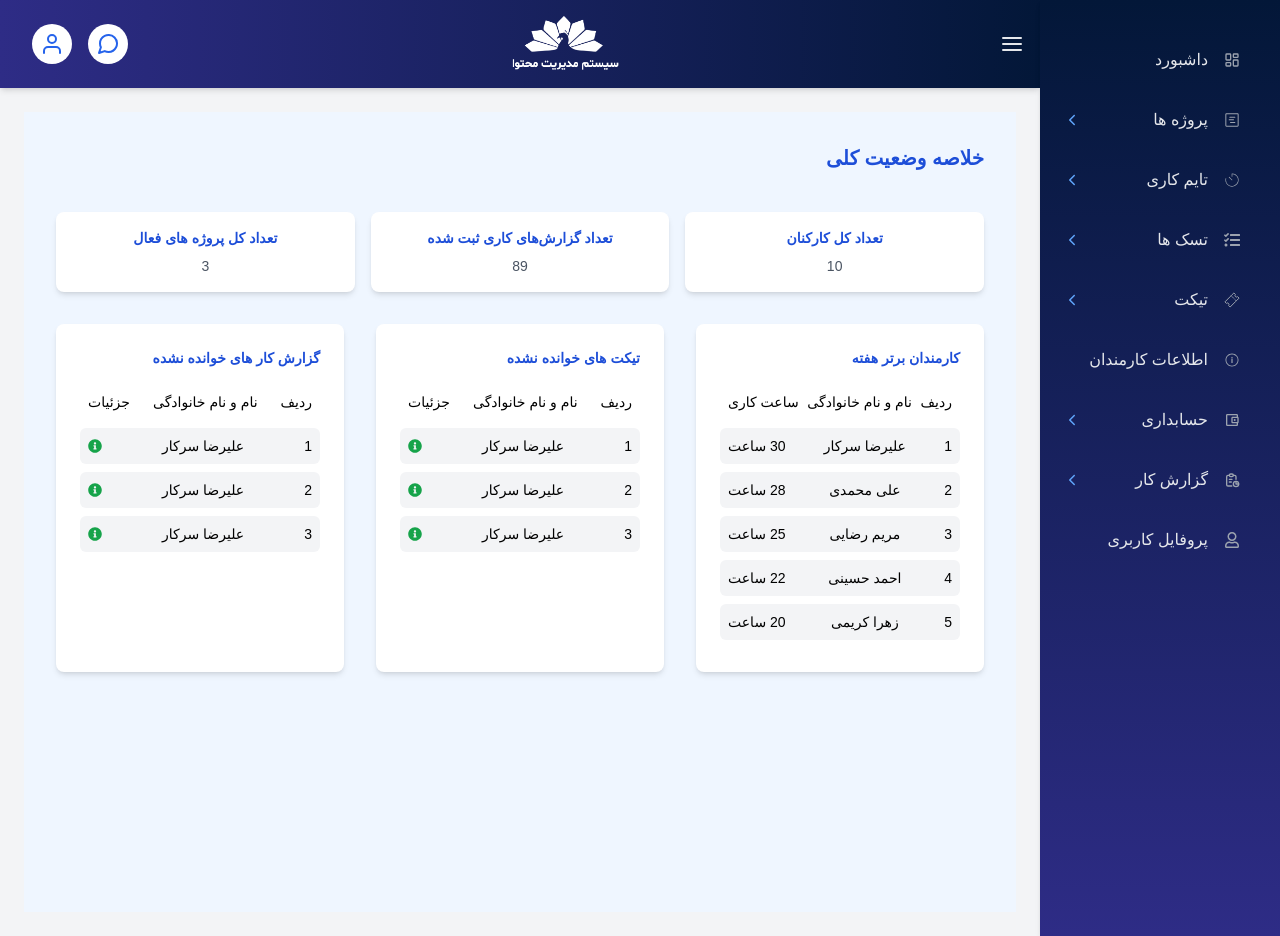
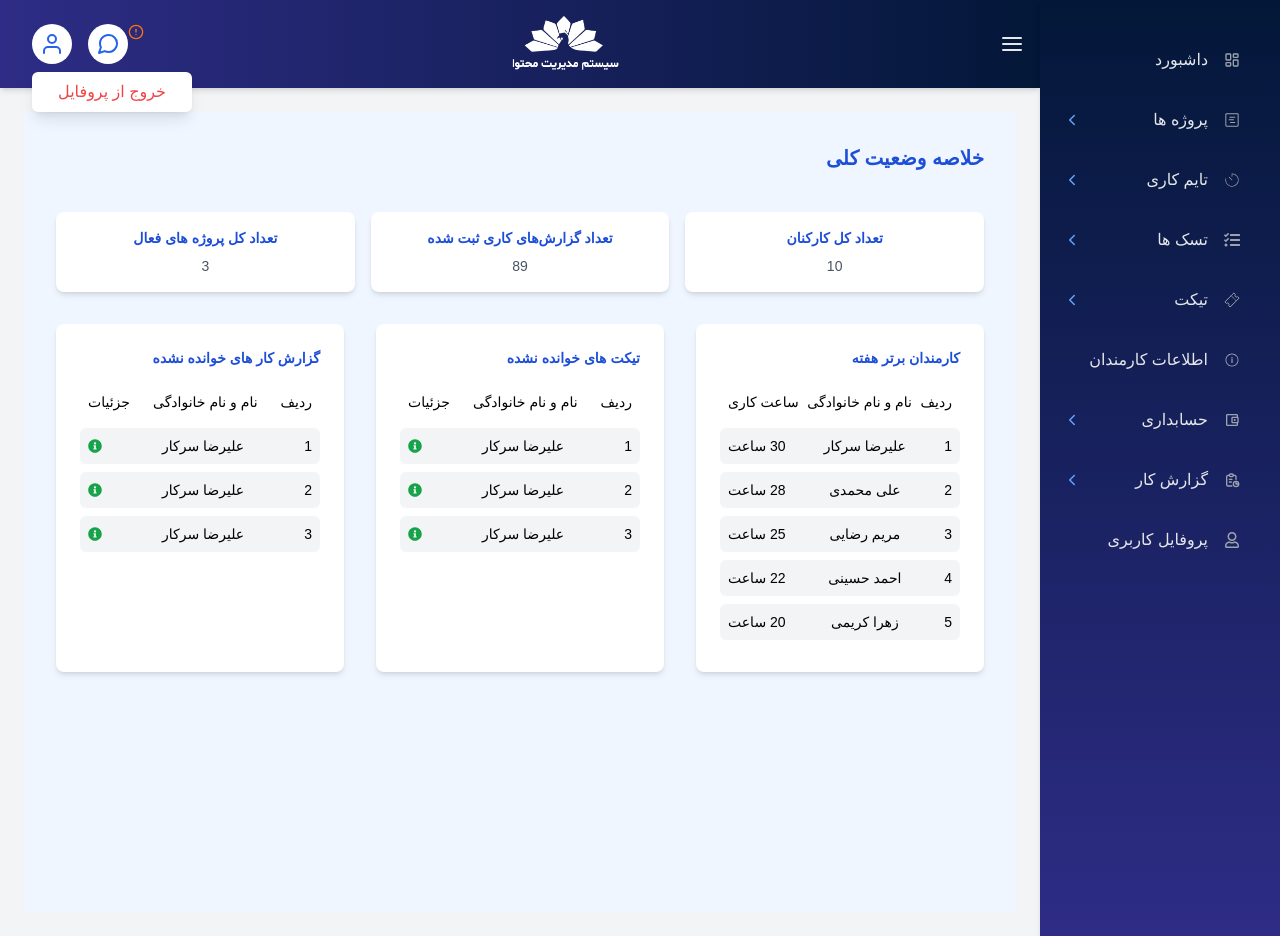
Before and after one commit to alirezzasarkar/crm-for-programming-company, a React (Vite) app: page /dashboard in a window 1280 px wide. Both pictures are taken after a click on the button 52 px from the left and 44 px from the top of the page. Built offline with nearby package versions, Linux system fonts and the light colour scheme; a web font is replaced by a local one.

Commit message:
notification

```diff
--- a/src/components/Common/Navbar.tsx
+++ b/src/components/Common/Navbar.tsx
@@ -1,21 +1,101 @@
-import React from "react";
-import { FiMenu, FiUser, FiMessageCircle } from "react-icons/fi";
-import logo from "../../assets/images/logo-navbar.png"; // مسیر لوگو را به درستی تنظیم کنید
+import React, { useState } from "react";
+import { FiMenu, FiUser, FiMessageCircle, FiAlertCircle } from "react-icons/fi";
+import { useNavigate } from "react-router-dom";
+import { useAuth } from "../Authentication/AuthContext";
+import logo from "../../assets/images/logo-navbar.png";
 
 interface NavbarProps {
   toggleSidebar: () => void;
 }
 
 const Navbar: React.FC<NavbarProps> = ({ toggleSidebar }) => {
+  const [isMessageDropdownOpen, setMessageDropdownOpen] = useState(false);
+  const [isUserDropdownOpen, setUserDropdownOpen] = useState(false);
+  const { logout } = useAuth();
+  const navigate = useNavigate();
+
+  // نمونه داده‌های فرضی (در واقعیت باید این داده‌ها را از سرور یا Context دریافت کنید)
+  const unreadTickets = 3;
+  const uncheckedTasks = 2;
+
+  const handleLogout = () => {
+    logout();
+    navigate("/login");
+  };
+
+  const handleUserIconClick = () => {
+    setUserDropdownOpen(!isUserDropdownOpen);
+    if (isMessageDropdownOpen) {
+      setMessageDropdownOpen(false);
+    }
+  };
+
+  const handleMessageIconClick = () => {
+    setMessageDropdownOpen(!isMessageDropdownOpen);
+    if (isUserDropdownOpen) {
+      setUserDropdownOpen(false);
+    }
+  };
+
+  const handleTicketsClick = () => {
+    setMessageDropdownOpen(false);
+    navigate("tickets/list");
+  };
+
+  const handleTasksClick = () => {
+    setMessageDropdownOpen(false);
+    navigate("tasks/list");
+  };
+
   return (
     <header className="flex items-center justify-between p-4 w-full gradient-navbar shadow-md">
       <div className="flex items-center ml-4">
-        <button className="bg-white p-2 rounded-full mr-4">
-          <FiUser className="w-6 h-6 text-blue-600" />
-        </button>
-        <button className="bg-white p-2 rounded-full mr-4">
-          <FiMessageCircle className="w-6 h-6 text-blue-600" />
-        </button>
+        <div className="relative">
+          <button
+            className="bg-white p-2 rounded-full mr-4"
+            onClick={handleUserIconClick}
+          >
+            <FiUser className="w-6 h-6 text-blue-600" />
+          </button>
+          {isUserDropdownOpen && (
+            <div className="absolute left-0 mt-2 w-40 bg-white rounded-md shadow-lg z-50">
+              <button
+                onClick={handleLogout}
+                className="block w-full text-center px-4 py-2 text-red-500 hover:bg-gray-200"
+              >
+                خروج از پروفایل
+              </button>
+            </div>
+          )}
+        </div>
+        <div className="relative">
+          <button
+            className="bg-white p-2 rounded-full mr-4"
+            onClick={handleMessageIconClick}
+          >
+            <FiMessageCircle className="w-6 h-6 text-blue-600" />
+            {(unreadTickets > 0 || uncheckedTasks > 0) && (
+              <FiAlertCircle className="w-4 h-4 text-orange-500 absolute top-0 right-0" />
+            )}
+          </button>
+          {isMessageDropdownOpen && (
+            <div className="absolute left-0 mt-2 w-64 bg-white rounded-md shadow-lg py-1 z-50">
+              <button
+                onClick={handleTicketsClick}
+                className="block w-full text-center px-4 py-2 text-gray-700 text-sm hover:bg-gray-200"
+              >
+                شما {unreadTickets} تیکت خوانده نشده دارید
+              </button>
+              <div className="border-t border-gray-200 w-11/12 m-auto"></div>
+              <button
+                onClick={handleTasksClick}
+                className="block w-full text-center px-4 py-2 text-gray-700 text-sm hover:bg-gray-200"
+              >
+                شما {uncheckedTasks} تسک بررسی نشده دارید
+              </button>
+            </div>
+          )}
+        </div>
       </div>
       <div className="flex justify-center flex-1">
         <img src={logo} alt="Logo" className="h-14" />
```
